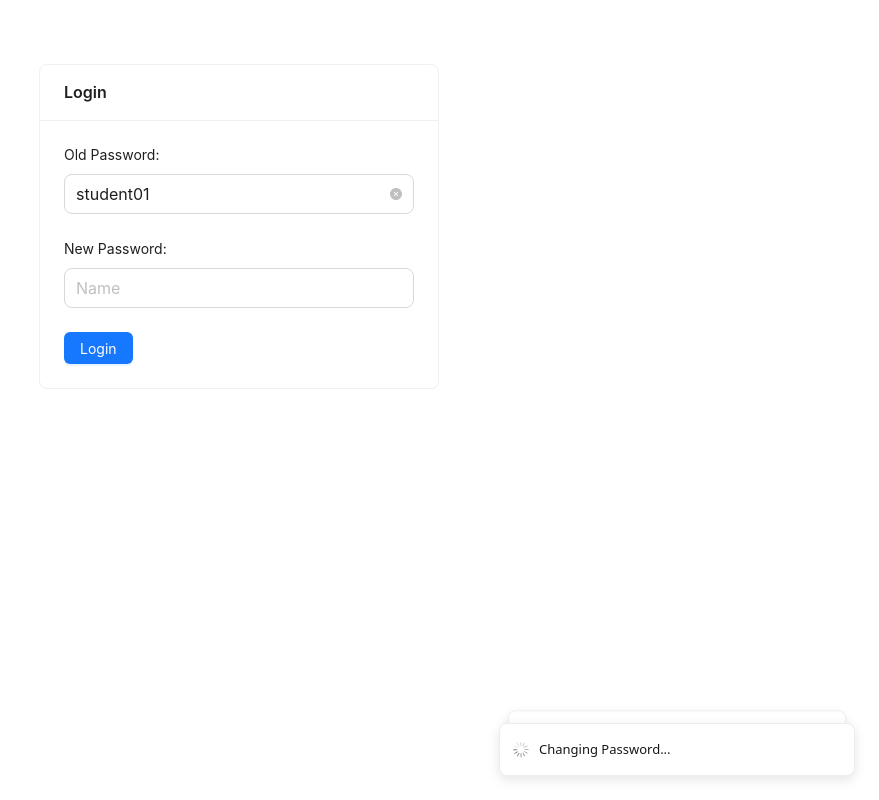
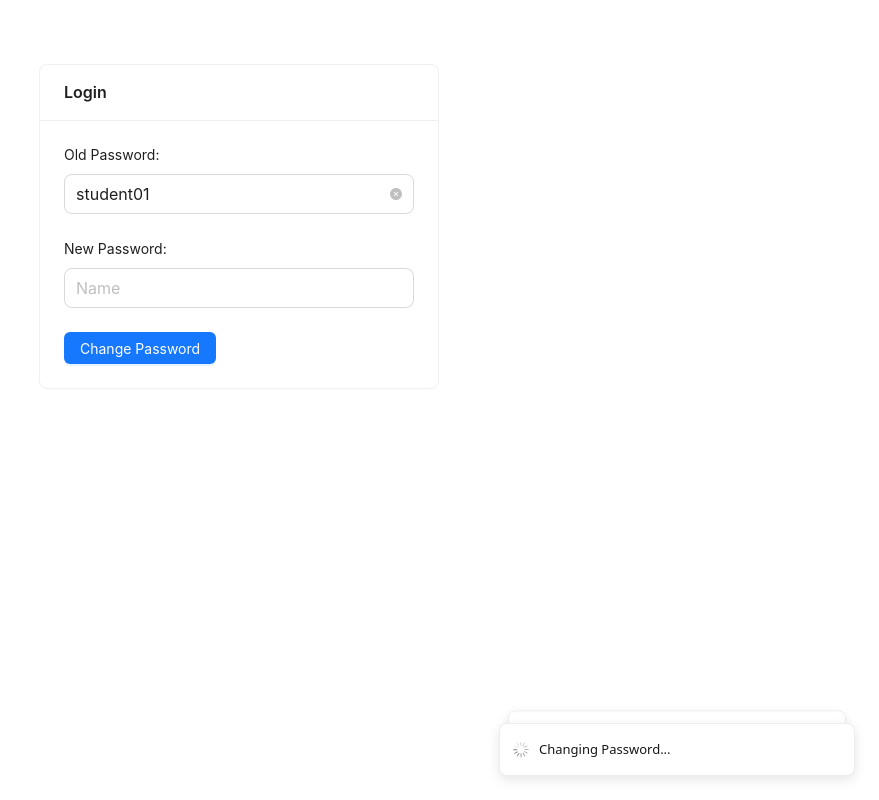
Before and after one commit to mdraselmiah95/university-management-system, a React (Vite) app in the folder client/: page /change-password in a window 1280 px wide. Shown: the whole page, without its empty margins (401-1280 px from the left). Built offline with nearby package versions, Linux system fonts and the light colour scheme.

Commit message:
WIP on Student management error and auth

```diff
--- a/client/src/pages/ChangePassword.tsx
+++ b/client/src/pages/ChangePassword.tsx
@@ -1,6 +1,6 @@
 import { Button, Card } from "antd";
 import { useDispatch } from "react-redux";
-import { Navigate } from "react-router-dom";
+import { useNavigate } from "react-router-dom";
 import PHInput from "../components/form/PHInput";
 import PHForm from "../components/form/PHForm";
 import { useChangePasswordMutation } from "../redux/features/admin/userManagement.api";
@@ -10,6 +10,7 @@ import { logout } from "../redux/features/auth/authSlice";
 const ChangePassword = () => {
   const toastId = toast.loading("Changing Password...");
   const dispatch = useDispatch();
+  const navigate = useNavigate();
   const defaultValues = {
     oldPassword: "student01",
   };
@@ -25,7 +26,7 @@ const ChangePassword = () => {
           id: toastId,
           duration: 2000,
         });
-        return <Navigate to="/login" replace />;
+        navigate("/login");
       }
     } catch (err) {
       toast.error(`Something went wrong ${err}`, {
@@ -45,7 +46,7 @@ const ChangePassword = () => {
         <PHInput type="text" name="newPassword" label="New Password:" />
 
         <Button htmlType="submit" type="primary">
-          Login
+          Change Password
         </Button>
       </PHForm>
     </Card>
```
